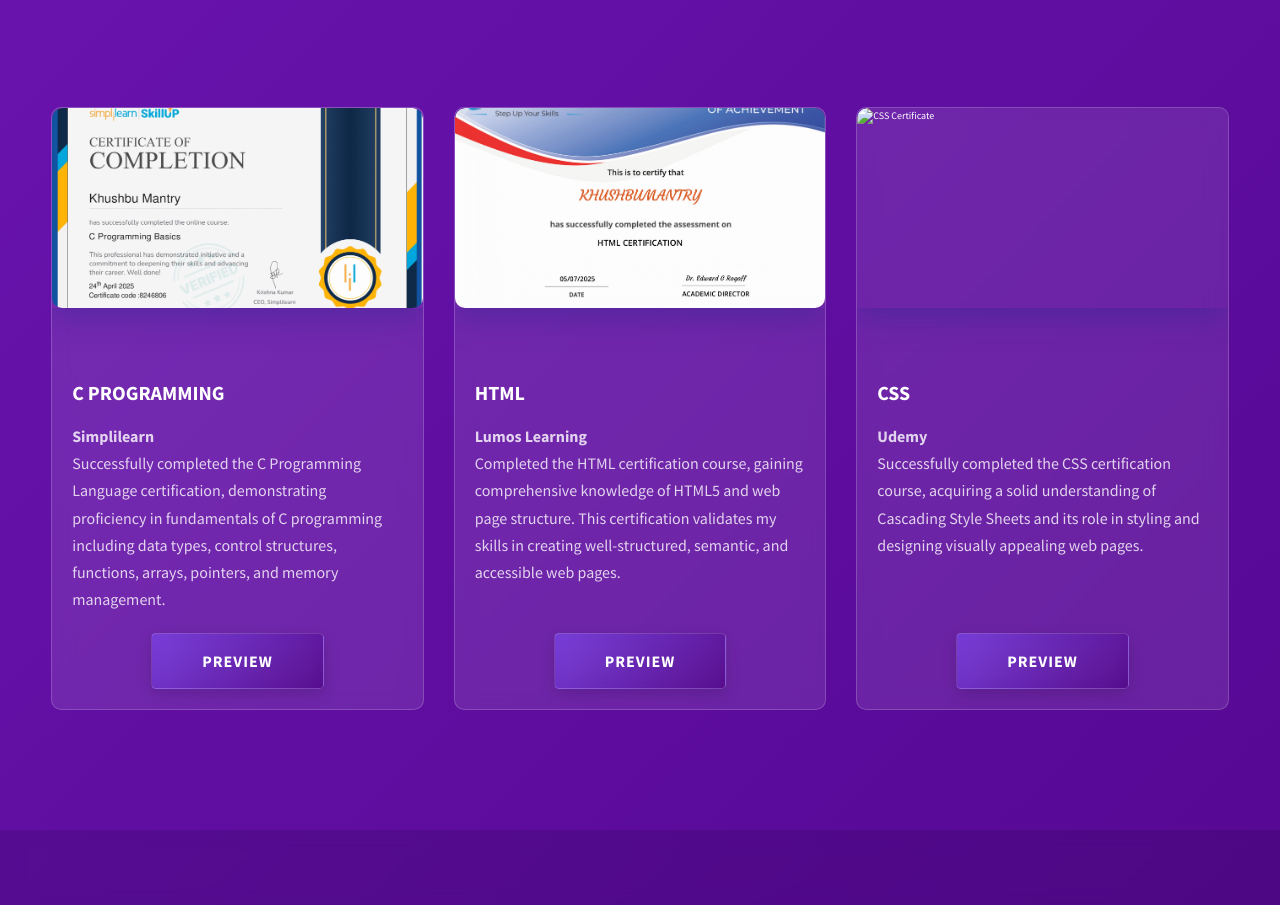
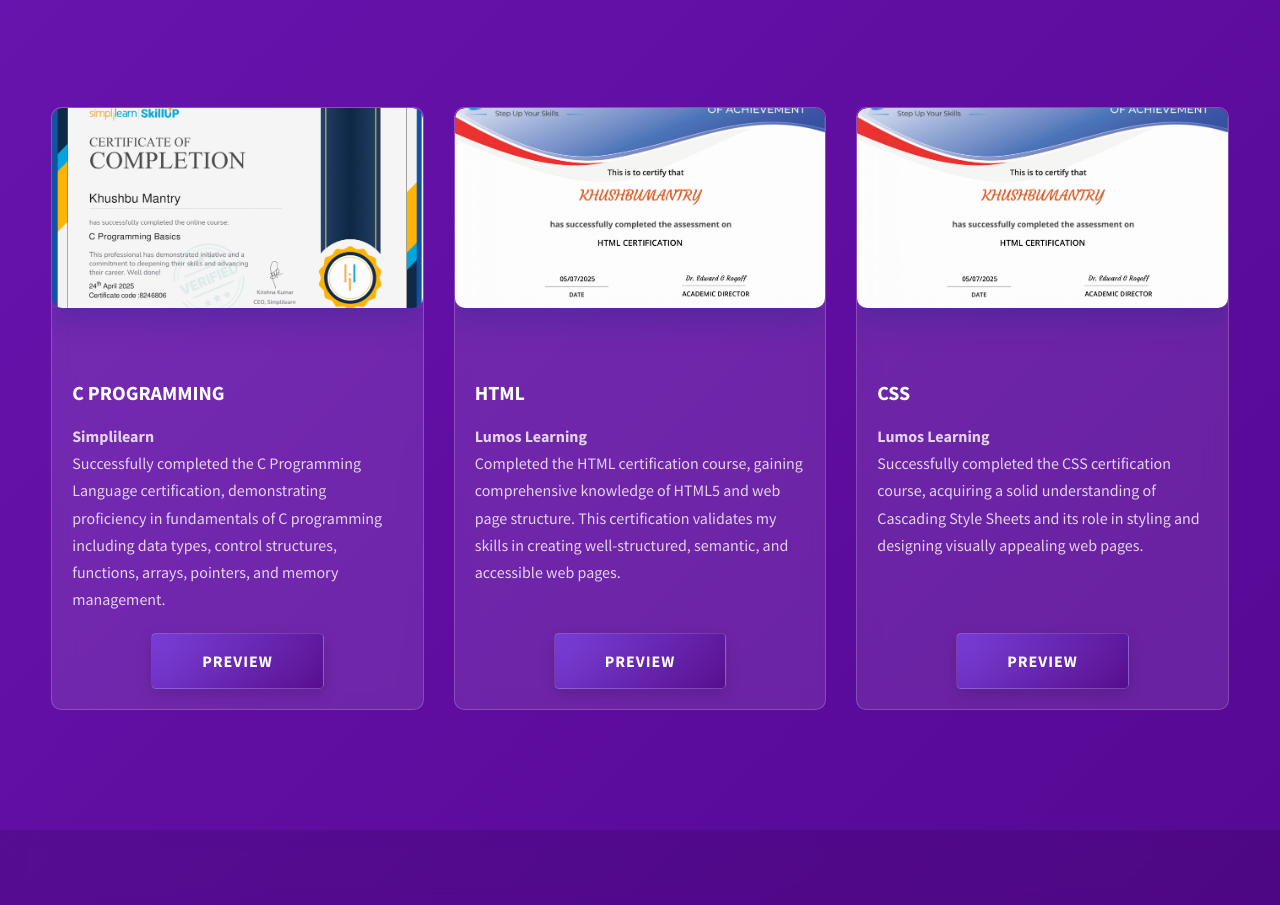
Before and after one commit to khushoob/Khushbu-Mantry, a plain HTML site: page index-2.html in a window 1280 px wide. Shown: the part 4595-5500 px from the top of the page. Drawn offline with Linux system fonts and the light colour scheme; a script that the page names is missing.

Commit message:
Update index-2.html

```diff
--- a/index-2.html
+++ b/index-2.html
@@ -365,12 +365,12 @@
         <!-- Certificate 3 -->
         <div class="projects__row">
           <div class="projects__row-img-cont">
-            <img src="CSS%20certificate.jpg" alt="CSS Certificate" class="projects__row-img" loading="lazy" />
+            <img src="student_certificate_55682747_b7b95d543cff7ffdc60be4745dfd7375_1751702339_page-0001.jpg" alt="CSS Certificate" class="projects__row-img" loading="lazy" />
           </div>
           <div class="projects__row-content">
             <h3 class="projects__row-content-title">CSS</h3>
             <p class="projects__row-content-desc">
-              <strong>Udemy<br></strong>
+              <strong>Lumos Learning<br></strong>
               Successfully completed the CSS certification course, acquiring a solid understanding of Cascading Style
               Sheets and its role in styling and designing visually appealing web pages.
             </p>
```
